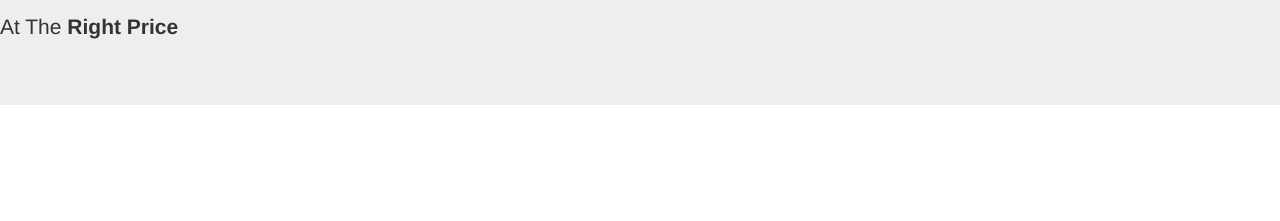
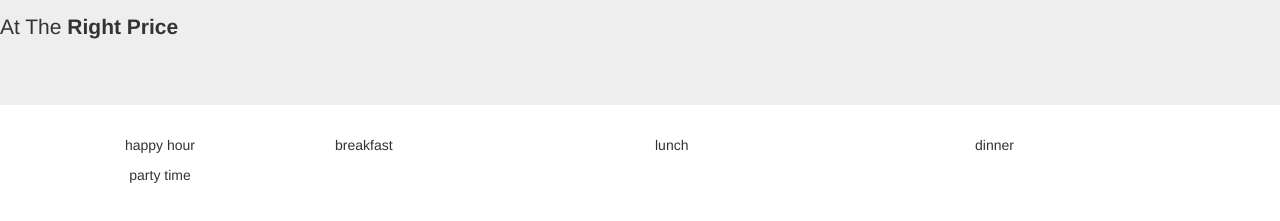
Before and after one commit to paulgaiti97/anitas-restuarant, a plain HTML site: page index.html in a window 1280 px wide. Shown: the part 367-588 px from the top of the page. Drawn offline with nearby package versions, Linux system fonts and the light colour scheme.

Commit message:
menu section added

```diff
--- a/index.html
+++ b/index.html
@@ -18,6 +18,27 @@
       <p> At The <strong>Right Price</strong> </p>
     </header>
 
+    <section id="menu" class:"row";>
+        <div class="col-md-3 offers">
+          <div class="row1">
+            <p id="text7" style="text-align:center; ">happy hour</p>
+
+          </div>
+          <div class="row2";>
+            <p id="text7" style="text-align:center;">party time</p>
+          </div>
+        </div>
+        <div class="col-md-3 breakfast">
+          <p id="text8">breakfast</p>
+        </div>
+        <div class="col-md-3 lunch">
+          <p id="text8">lunch</p>
+        </div>
+        <div class="col-md-3 dinner">
+          <p id="text8">dinner</p>
+        </div>
+    </section>
+
 
   </body>
 </html>
```
